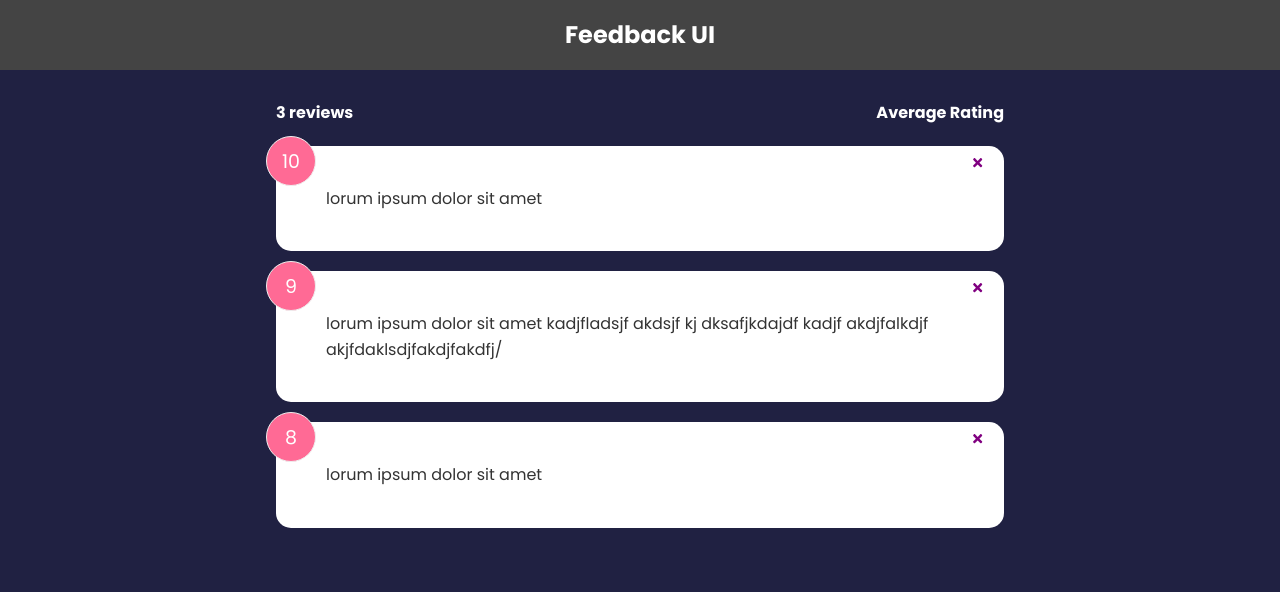
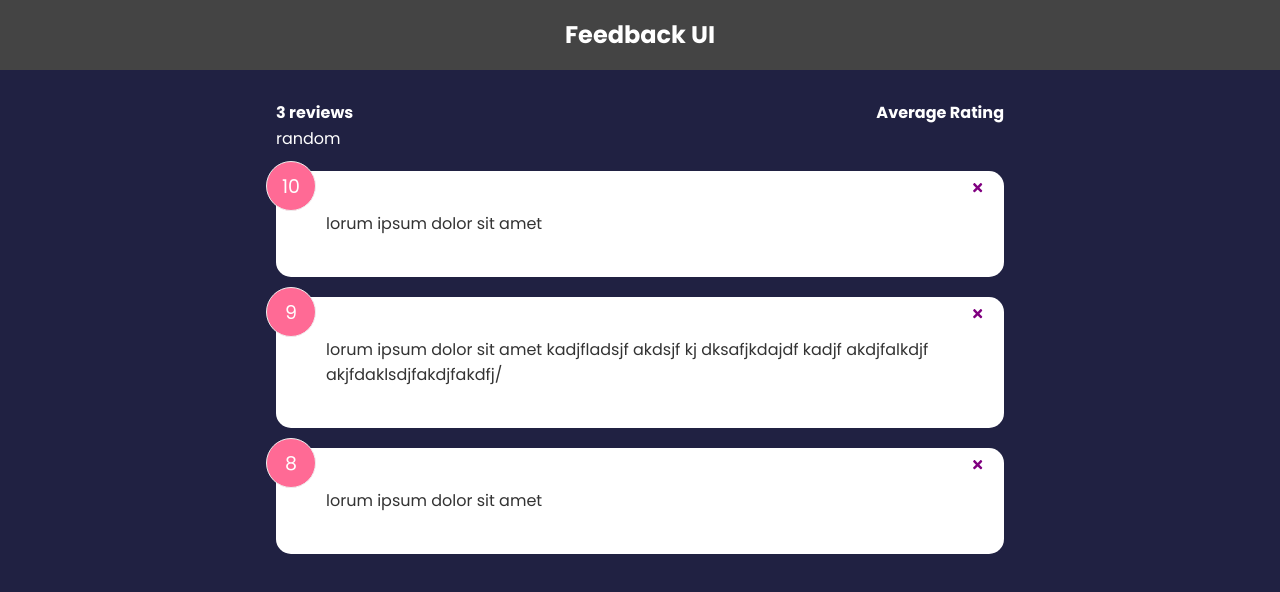
Before and after one commit to kosmineOdiseja/learningReact, a React (Create React App) app: page / in a window 1280 px wide. Shown: the top 592 px of the page. Built offline with nearby package versions, Linux system fonts and the light colour scheme.

Commit message:
random stuff

```diff
--- a/src/App.js
+++ b/src/App.js
@@ -22,6 +22,7 @@ function App() {
 			<FeedbackStats
 				feedback={feedback}
 			/>
+			<div> random </div>
 			 <FeedbackList
 				feedback={feedback}
 				handleDelete={deleteFeedback}
```
